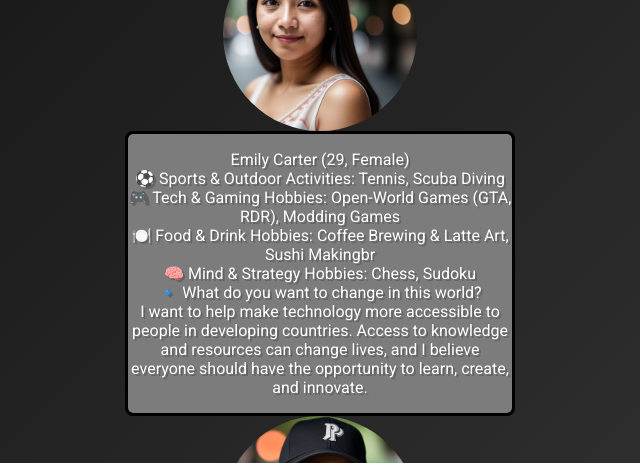
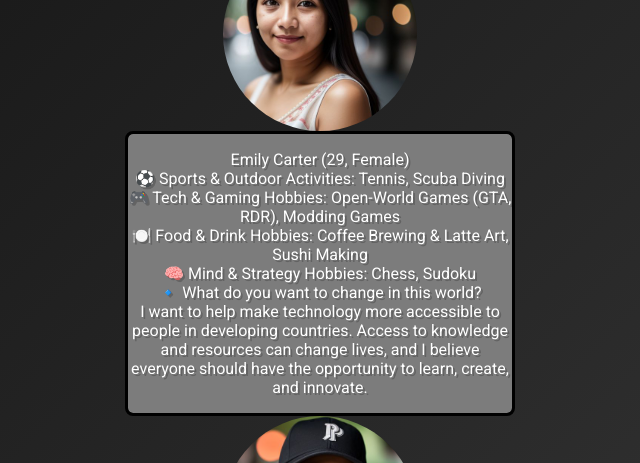
Before and after one commit to Ela-Coding/Ela-Coding, a plain HTML site: page index-saved-people.html in a window 1280 px wide. Shown: the part 1280-1743 px from the top of the page, 320-960 px from the left. Drawn offline with Linux system fonts and the light colour scheme.

Commit message:
Update index-saved-people.html

```diff
--- a/index-saved-people.html
+++ b/index-saved-people.html
@@ -55,7 +55,7 @@ I want to advocate for ocean conservation. The more we understand and protect ma
 		 Emily Carter (29, Female)<br>
 ⚽ Sports & Outdoor Activities: Tennis, Scuba Diving<br>
 🎮 Tech & Gaming Hobbies: Open-World Games (GTA, RDR), Modding Games<br>
-🍽️ Food & Drink Hobbies: Coffee Brewing & Latte Art, Sushi Makingbr<br>
+🍽️ Food & Drink Hobbies: Coffee Brewing & Latte Art, Sushi Making<br>
 🧠 Mind & Strategy Hobbies: Chess, Sudoku<br>
 🔹 What do you want to change in this world?<br>
 I want to help make technology more accessible to people in developing countries. Access to knowledge and resources can change lives, and I believe everyone should have the opportunity to learn, create, and innovate.
```
